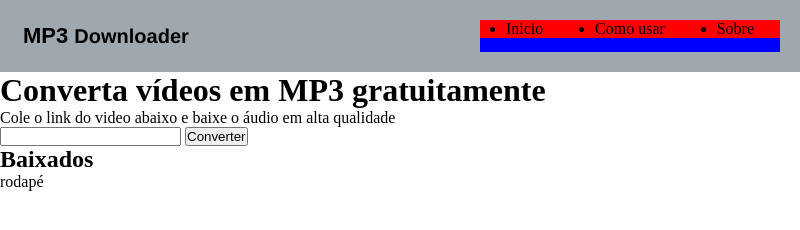
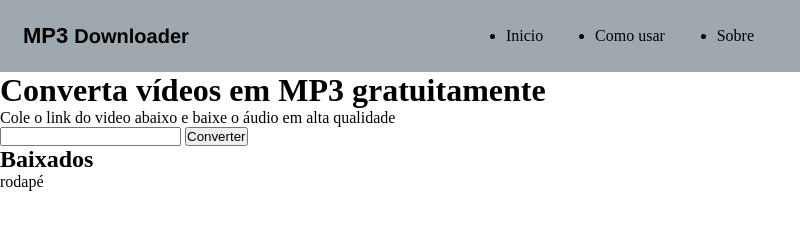
Before and after one commit to WellinghtonOliveira/MPlink, an Electron app: page Electron/index.html in a window 800 px wide. Drawn offline with Linux system fonts and the light colour scheme.

Commit message:
Update styles.css

```diff
--- a/Electron/CSS/styles.css
+++ b/Electron/CSS/styles.css
@@ -29,15 +29,14 @@ nav {
 }
 
 .nav-links {
-    background-color: blue;
     width: 300px;
+    align-self: center;
 }
 
 .nav-links ul {
-    background-color: red;
     display: flex;
     justify-content: space-around;
     height: auto;
     align-items: center;
-    align-self: center                                                                                                                                                                                                                                                                                                                                                                                                                                                                                                                                                                                                                                                                                                                                                                                                                                                                                                                                                                                                                                                                                                                                                                                                                                                                                                                                                                                                                       ;
+    align-self: center                                                                                                                                                                                                                                                                                                                                                                                                                                                                                                                                                                                                                                                                                                                                                                                                                                                                                                                                                                                                                                                                                                                                                                                                                                                                                                                                                                                                                          1g ;
 }
```
